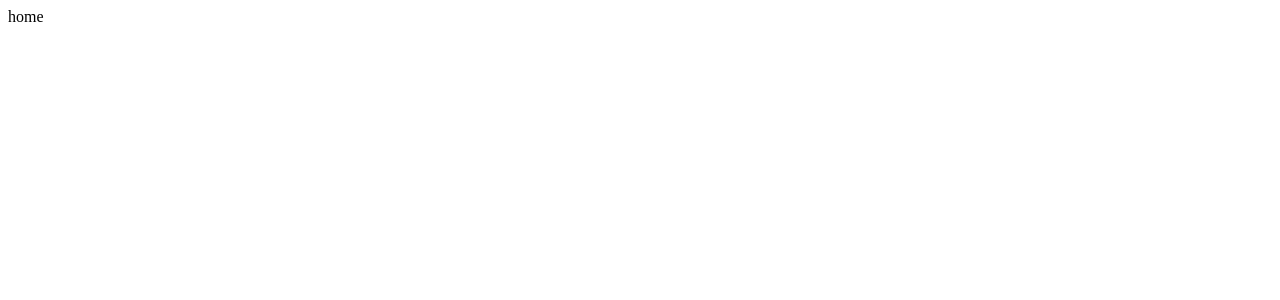
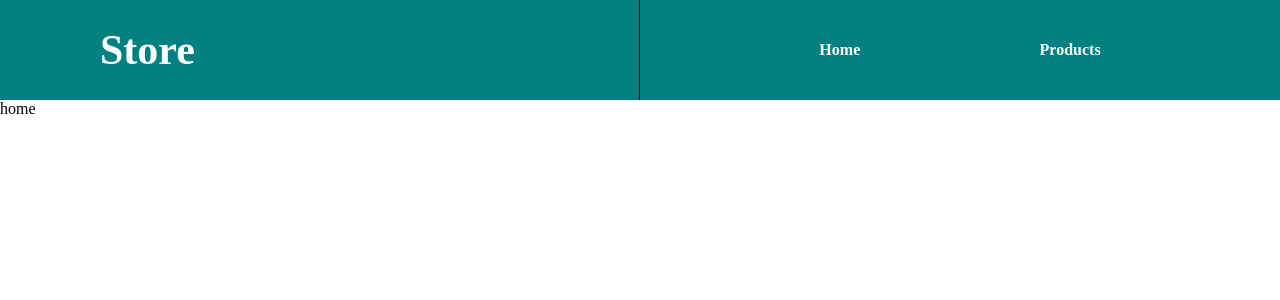
Before and after one commit to Hasan-Iqtedar/shopping-cart, a React (Create React App) app: page / in a window 1280 px wide. Shown: the top 300 px of the page. Built offline with nearby package versions, Linux system fonts and the light colour scheme.

Commit message:
Add navigation bar.

```diff
--- a/src/components/Home.js
+++ b/src/components/Home.js
@@ -1,4 +1,5 @@
 import React from "react";
+import "./../styles/main.css";
 
 const Home = (props) => {
   return <div>home</div>;
--- /dev/null
+++ b/src/components/NavigationBar.js
@@ -0,0 +1,18 @@
+import React from "react";
+import NavigationItemsContainer from "./NavigationItemsContainer";
+import NavigationItem from "./NavigationItem";
+import "./../styles/main.css";
+
+const NavigationBar = (props) => {
+  return (
+    <div id="navigation-bar">
+      <h1 className="title">Store</h1>
+      <NavigationItemsContainer>
+        <NavigationItem path="/" title="Home" />
+        <NavigationItem path="/products" title="Products" />
+      </NavigationItemsContainer>
+    </div>
+  );
+};
+
+export default NavigationBar;
--- /dev/null
+++ b/src/components/NavigationItem.js
@@ -0,0 +1,15 @@
+import React from "react";
+import { NavLink } from "react-router-dom";
+import "./../styles/main.css";
+
+const NavigationItem = (props) => {
+  return (
+    <div>
+      <NavLink className="navigation-link" to={props.path}>
+        {props.title}
+      </NavLink>
+    </div>
+  );
+};
+
+export default NavigationItem;
--- /dev/null
+++ b/src/components/NavigationItemsContainer.js
@@ -0,0 +1,8 @@
+import React from "react";
+import "./../styles/main.css";
+
+const NavigationItemsContainer = (props) => {
+  return <div className="navigation-items-container"> {props.children} </div>;
+};
+
+export default NavigationItemsContainer;
--- a/src/index.js
+++ b/src/index.js
@@ -3,11 +3,13 @@ import { BrowserRouter, Routes, Route } from "react-router-dom";
 import ReactDOM from "react-dom/client";
 import App from "./App";
 import Products from "./components/Products";
+import NavigationBar from "./components/NavigationBar";
 
 const root = ReactDOM.createRoot(document.getElementById("root"));
 root.render(
   <React.StrictMode>
     <BrowserRouter>
+      <NavigationBar />
       <Routes>
         <Route path="/" element={<App />}></Route>
         <Route path="/products" element={<Products />}></Route>
--- /dev/null
+++ b/src/styles/main.css
@@ -0,0 +1,39 @@
+body {
+    margin: 0;
+}
+
+#navigation-bar {
+    height: 100px;
+    display: flex;
+    align-items: center;
+    background-color: teal;
+}
+
+#navigation-bar .title {
+    color: white;
+    font-size: 42px;
+    margin-left: 100px;
+}
+
+.navigation-items-container {
+    width: 50%;
+    height: 100%;
+    display: flex;
+    align-items: center;
+    justify-content: space-evenly;
+    margin-left: auto;
+    border-left: 1px solid black;
+}
+
+.navigation-link {
+    text-decoration: none;
+    color: white;
+    font-size: 16px;
+    transition: 0.3s;
+    font-weight: bold;
+}
+
+.navigation-link:hover {
+    font-size: 17px;
+    font-weight: bolder;
+}
```
